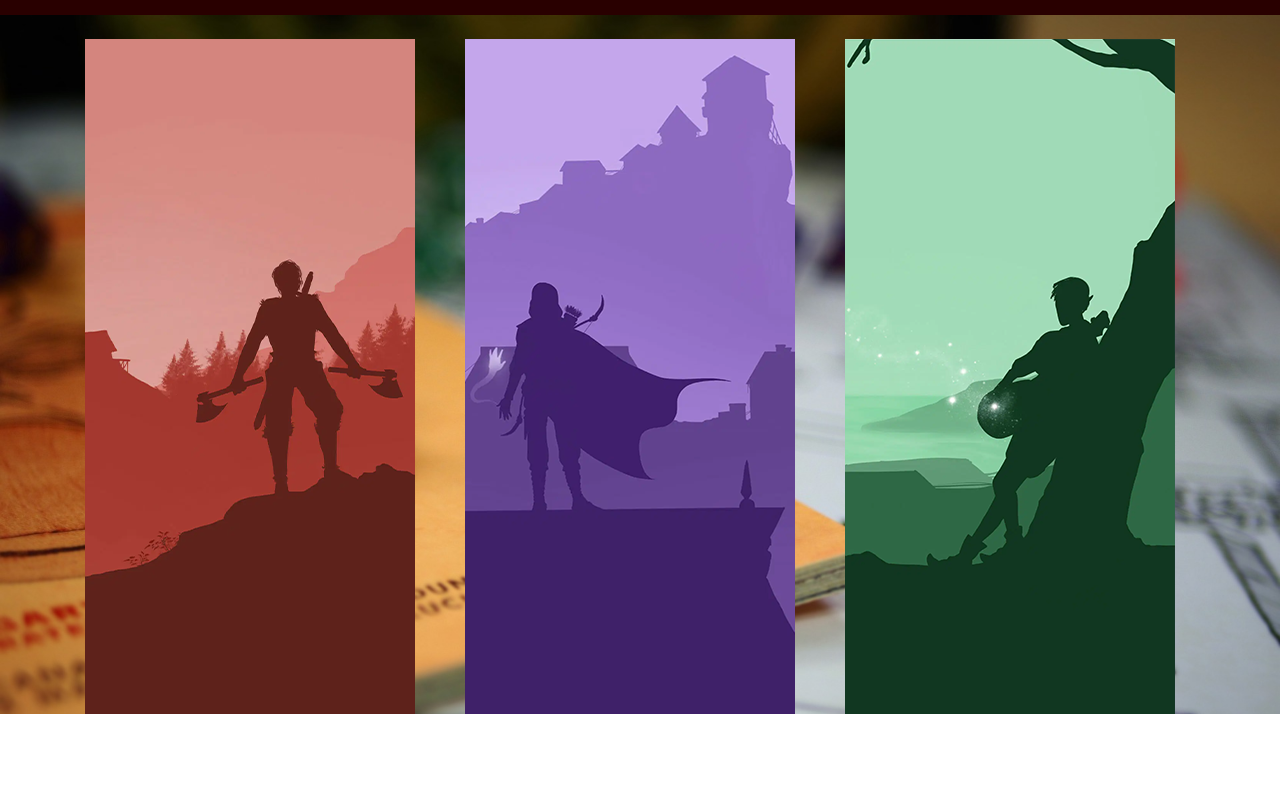
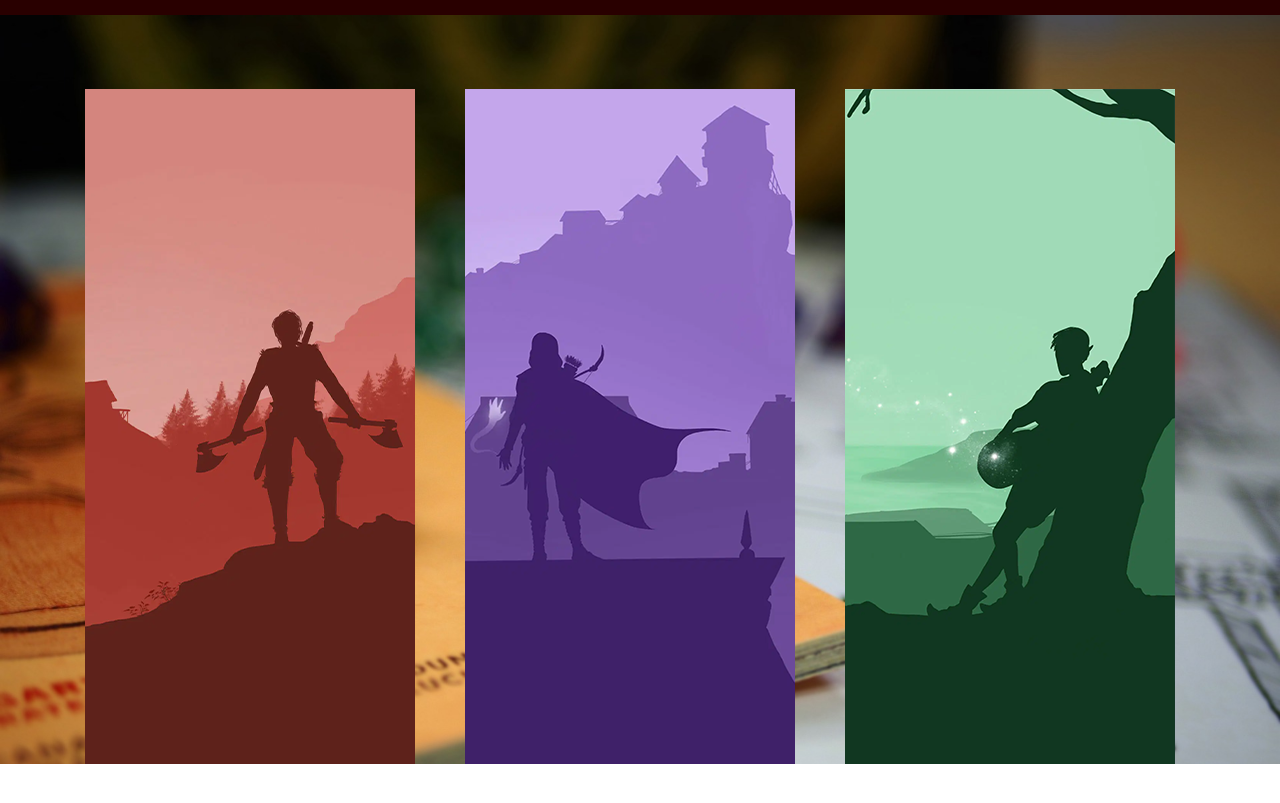
Before and after one commit to uww-cs476-char-creation/dndCharacterApp, a plain HTML site: page index.html in a window 1280 px wide. Shown: the part 61-864 px from the top of the page. Before the commit the page ends 800 px from the top, so only its background shows below. Drawn offline with nearby package versions, Linux system fonts and the light colour scheme.

Commit message:
updated index

```diff
--- a/index.html
+++ b/index.html
@@ -30,7 +30,7 @@
   <div class="parallax">
     <br>
 
-    <div class="container">
+    <div class="container" id="tab-container">
       <div class="row">
         <div class="col-lg">
               <a href="from-scratch.html"><img class="img-fluid" src="images/from-scratch-tab.png"></a>
--- a/styles.css
+++ b/styles.css
@@ -13,6 +13,11 @@ p, li, ul{
 
 body{
     height: 100%;
+}
+
+#tab-container{
+    margin-top: 50px;
+    margin-bottom: 50px;
 }
 
 /* Header */
```
